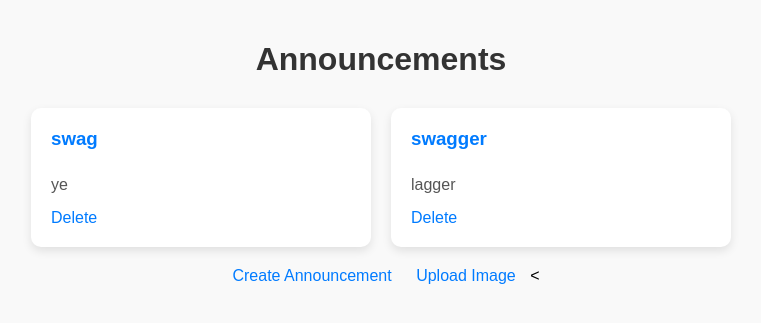
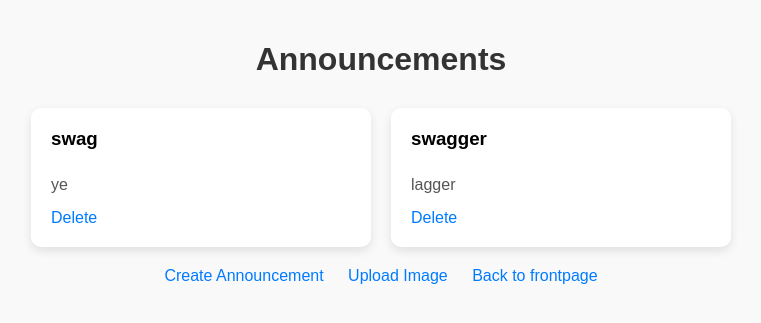
Before and after one commit to Kriswhyte092/Bestseller, a Django app: page /announcements/ in a window 1280 px wide. Shown: the top 323 px of the page, without its empty margins (259-1020 px from the left). Run offline with Django 5.2, Linux system fonts and the light colour scheme; data comes from the database, SQL or seed files in the repository.

Commit message:
Bæta við back to frontpage takka í announcements_list

```diff
--- a/innranet/innranetBestseller/announcements/templates/announcements/list.html
+++ b/innranet/innranetBestseller/announcements/templates/announcements/list.html
@@ -32,7 +32,7 @@
         }
         .announcement-card h3 {
             margin: 0 0 10px 0;
-            color: #007BFF;
+            color:rgb(0, 0, 0);
         }
         .announcement-card p {
             color: #555;
@@ -75,4 +75,5 @@
     <div class="actions">
         <a href="{% url 'create_announcement' %}">Create Announcement</a>
         <a href="{% url 'upload_image' %}">Upload Image</a>
-        <
+        <a href="/">Back to frontpage</a>
+    </div>
```
